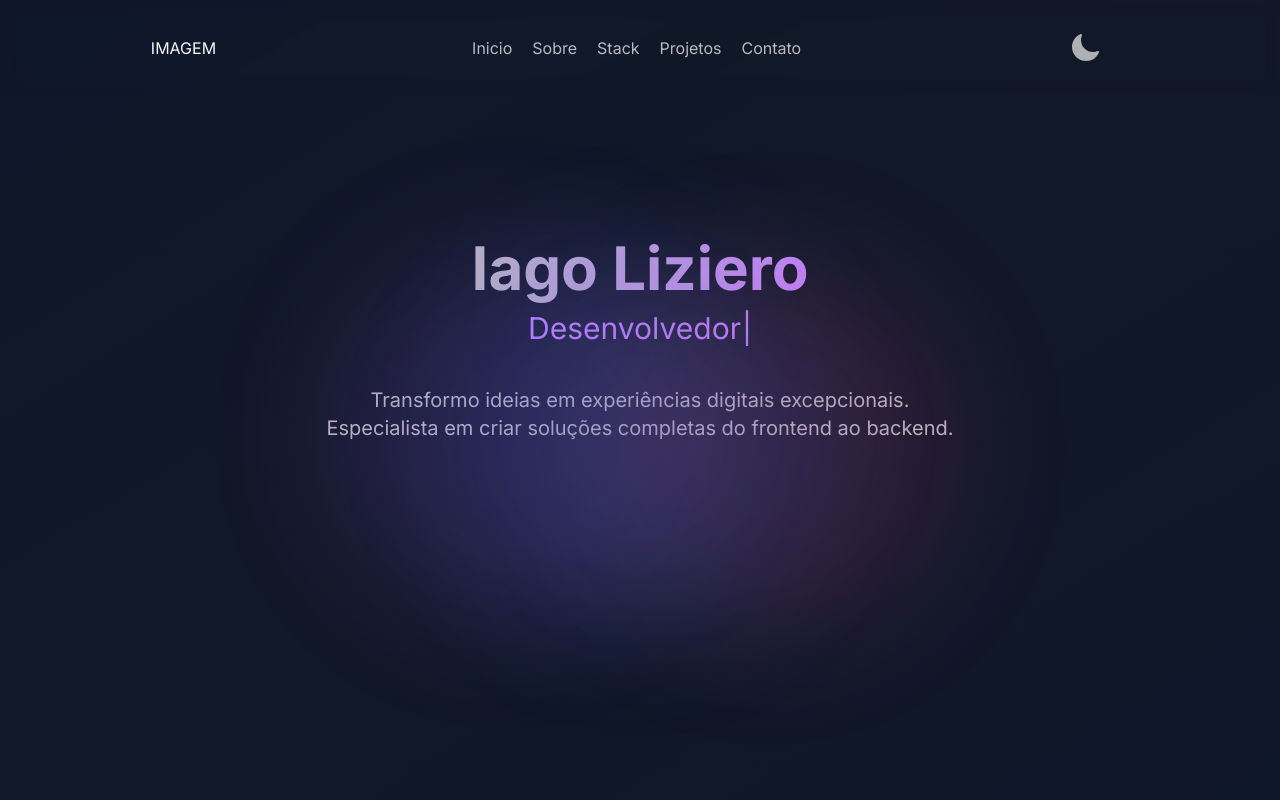
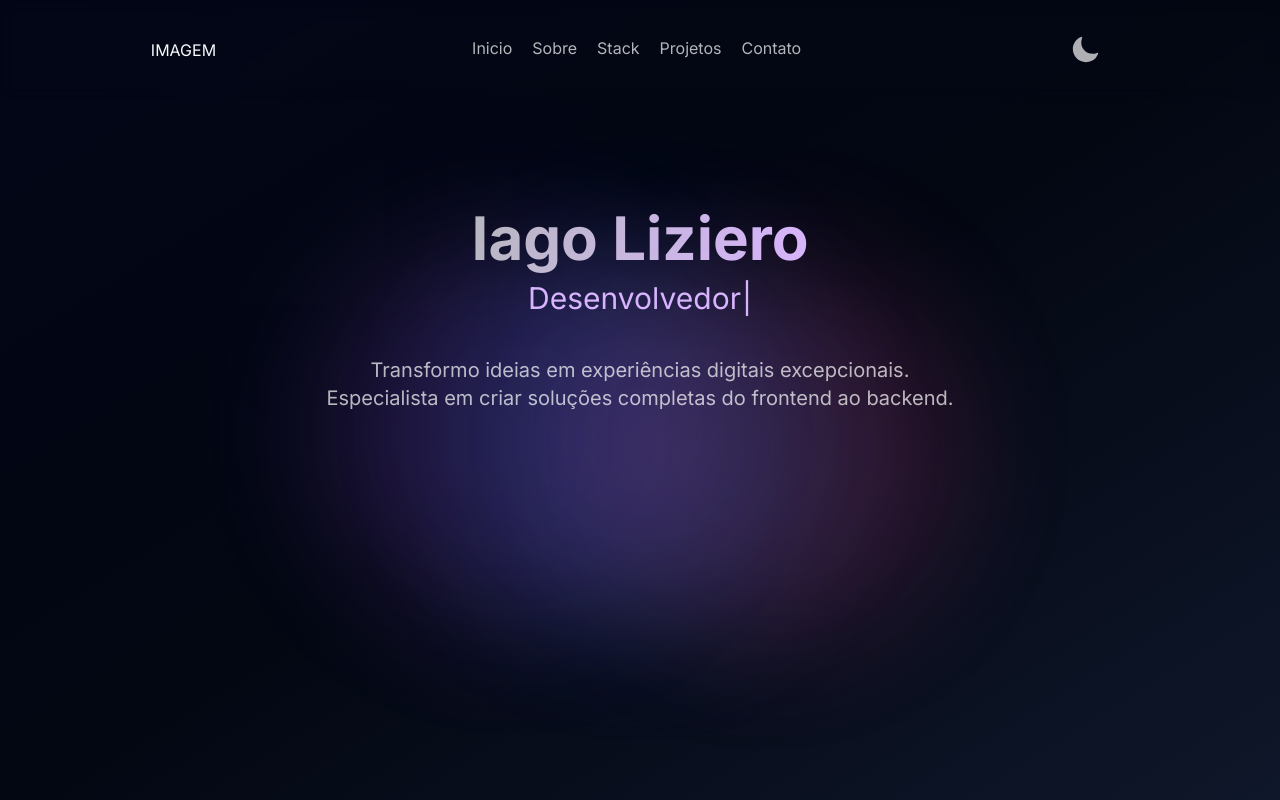
Before and after one commit to iagoliziero/my-portfolio, a React (Vite) app: page / in a window 1280 px wide. Built offline with nearby package versions, Linux system fonts and the light colour scheme.

Commit message:
feat: adding hover in li

```diff
--- a/src/App.tsx
+++ b/src/App.tsx
@@ -5,15 +5,15 @@ import TypeWriterEffect from "./components/TypeWriter";
 
 function App() {
   return (
-    <div className="min-h-screen bg-gradient-to-br from-slate-900 via-gray-900 to-slate-900 dark:from-black dark:via-gray-900 dark:to-black transition-all duration-300 overflow-x-hidden">
+    <div className="min-h-screen bg-gradient-to-br from-slate-950 via-gray-950 to-slate-900 dark:from-black dark:via-gray-900 dark:to-black transition-all duration-300 overflow-x-hidden">
       <Header />
       {/* create component here (Hero Section) */}
-      <section className="relative flex flex-col items-center justify-center h-screen gap-5 top-10">
-        <div className="flex flex-col items-center relative bottom-24">
-          <h1 className="text-5xl md:text-6xl text-slate-50 font-bold relative  text-center bg-gradient-to-r from-white/70 to-purple-400 text-transparent bg-clip-text p-3">
+      <section className="relative flex flex-col items-center justify-center h-screen gap-20 top-10">
+        <div className="flex flex-col items-center relative bottom-24 z-20">
+          <h1 className="text-5xl md:text-6xl xl:text-7xl text-slate-50 font-bold relative  text-center bg-gradient-to-r from-white/70 to-purple-300 text-transparent bg-clip-text p-3">
             Iago Liziero
           </h1>
-          <div className=" text-center text-purple-400 text-2xl md:text-3xl mb-10">
+          <div className=" text-center text-purple-300 text-2xl md:text-3xl mb-10">
             <TypeWriterEffect />
           </div>
 
--- a/src/components/Header.tsx
+++ b/src/components/Header.tsx
@@ -3,21 +3,47 @@ import Switch from "./Switch";
 
 const Header = () => {
   return (
-        <header className='fixed w-screen top-0 right-0 left-0 p-5 flex justify-between items-center blur-xs backdrop-blur-[0.5em] z-10 lg:justify-center lg:gap-60'>
-          <h1 className='text-slate-50'> IMAGEM</h1>
-          <ul className='hidden md:style-header'>
-            <li>Inicio</li>
-            <li>Sobre</li>
-            <li>Stack</li>
-            <li>Projetos</li>
-            <li>Contato</li>
+    <header className="fixed w-screen top-0 right-0 left-0 p-5 flex justify-between items-center blur-xs backdrop-blur-[0.5em] z-10 lg:justify-center lg:gap-60">
+      <h1 className="text-slate-50"> IMAGEM</h1>
+      <ul className="hidden md:style-header">
+        <li className="relative">
+          <a href="#" className="hover-effect-active relative inline-block pb-1 hover:text-purple-400">
+            Inicio
+            <div className="hover-effect"></div>
+          </a>
+        </li>
+
+        <li className="relative">
+          <a href="#" className="hover-effect-active relative inline-block pb-1 hover:text-purple-400">
+            Sobre
+            <div className="hover-effect"></div>
+          </a>
+        </li>
+        <li className="relative">
+          <a href="#" className="hover-effect-active relative inline-block pb-1 hover:text-purple-400">
+            Stack
+            <div className="hover-effect"></div>
+          </a>
+        </li>
+        <li className="relative">
+          <a href="#" className="hover-effect-active relative inline-block pb-1 hover:text-purple-400">
+            Projetos
+            <div className="hover-effect"></div>
+          </a>
+        </li>
+        <li className="relative">
+          <a href="#" className="hover-effect-active relative inline-block pb-1 hover:text-purple-400">
+            Contato
+            <div className="hover-effect"></div>
+          </a>
+        </li>
       </ul>
-          <div className='flex flex-row gap-4 justify-center items-center'>
+      <div className="flex flex-row gap-4 justify-center items-center">
         <Switch />
         <Checkbox />
       </div>
     </header>
   );
-}
+};
 
 export default Header;
--- a/src/components/Hero.tsx
+++ b/src/components/Hero.tsx
@@ -1,9 +1,9 @@
 const Hero = () => {
     return (
         <div className="absolute inset-0">
-            <div className="absolute top-1/4 left-1/4 w-96 h-96 bg-purple-500/20 rounded-full blur-3xl animate-pulse"></div>
-                <div className="absolute bottom-1/4 right-1/4 w-96 h-96 bg-pink-500/20 rounded-full blur-3xl animate-pulse delay-1000"></div>
-            <div className="absolute top-1/2 left-1/2 transform -translate-x-1/2 -translate-y-1/2 w-96 h-96 bg-blue-500/20 rounded-full blur-3xl animate-pulse delay-500"></div>
+            <div className="absolute top-1/4 left-1/4 w-96 h-96 bg-purple-500/25 rounded-full blur-3xl animate-pulse"></div>
+                <div className="absolute bottom-1/4 right-1/4 w-96 h-96 bg-pink-500/25 rounded-full blur-3xl animate-pulse delay-1000"></div>
+            <div className="absolute top-1/2 left-1/2 transform -translate-x-1/2 -translate-y-1/2 w-96 h-96 bg-blue-500/25 rounded-full blur-3xl animate-pulse delay-500"></div>
         </div>
 
         )
--- a/src/components/Switch.tsx
+++ b/src/components/Switch.tsx
@@ -7,12 +7,12 @@ const Switch = () => {
         <label htmlFor="switch" className="toggle">
           <input type="checkbox" className="input" id="switch" />
           <div className="icon icon--moon">
-            <svg xmlns="http://www.w3.org/2000/svg" viewBox="0 0 24 24" fill="currentColor" width={32} height={32}>
+            <svg xmlns="http://www.w3.org/2000/svg" viewBox="0 0 24 24" fill="currentColor" width={30} height={30}>
               <path fillRule="evenodd" d="M9.528 1.718a.75.75 0 01.162.819A8.97 8.97 0 009 6a9 9 0 009 9 8.97 8.97 0 003.463-.69.75.75 0 01.981.98 10.503 10.503 0 01-9.694 6.46c-5.799 0-10.5-4.701-10.5-10.5 0-4.368 2.667-8.112 6.46-9.694a.75.75 0 01.818.162z" clipRule="evenodd" />
             </svg>
           </div>
           <div className="icon icon--sun">
-            <svg xmlns="http://www.w3.org/2000/svg" viewBox="0 0 24 24" fill="currentColor" width={32} height={32}>
+            <svg xmlns="http://www.w3.org/2000/svg" viewBox="0 0 24 24" fill="currentColor" width={30} height={30}>
               <path d="M12 2.25a.75.75 0 01.75.75v2.25a.75.75 0 01-1.5 0V3a.75.75 0 01.75-.75zM7.5 12a4.5 4.5 0 119 0 4.5 4.5 0 01-9 0zM18.894 6.166a.75.75 0 00-1.06-1.06l-1.591 1.59a.75.75 0 101.06 1.061l1.591-1.59zM21.75 12a.75.75 0 01-.75.75h-2.25a.75.75 0 010-1.5H21a.75.75 0 01.75.75zM17.834 18.894a.75.75 0 001.06-1.06l-1.59-1.591a.75.75 0 10-1.061 1.06l1.59 1.591zM12 18a.75.75 0 01.75.75V21a.75.75 0 01-1.5 0v-2.25A.75.75 0 0112 18zM7.758 17.303a.75.75 0 00-1.061-1.06l-1.591 1.59a.75.75 0 001.06 1.061l1.591-1.59zM6 12a.75.75 0 01-.75.75H3a.75.75 0 010-1.5h2.25A.75.75 0 016 12zM6.697 7.757a.75.75 0 001.06-1.06l-1.59-1.591a.75.75 0 00-1.061 1.06l1.59 1.591z" />
             </svg>
           </div>
--- a/src/index.css
+++ b/src/index.css
@@ -6,6 +6,14 @@
     .style-header {
       @apply md:flex md:justify-center md:text-white/70 md:p-4 md:gap-5 xl:gap-8;
     }
+
+    .hover-effect {
+        @apply absolute bottom-0 left-0 w-full h-0.5 bg-gradient-to-r from-purple-500 via-pink-500 to-red-500 scale-x-0 origin-left transition-transform duration-300;
+    }
+
+    .hover-effect-active:hover .hover-effect {
+        @apply scale-x-100;
+      }
   }
 
 body {
```
Lines whose indentation alone changed are shown as unchanged.
